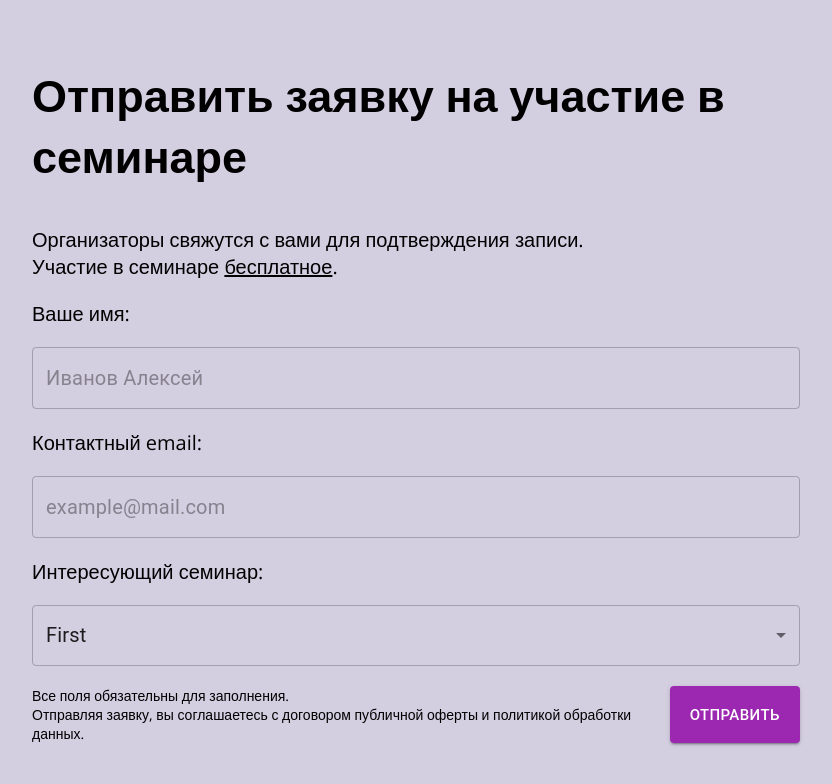
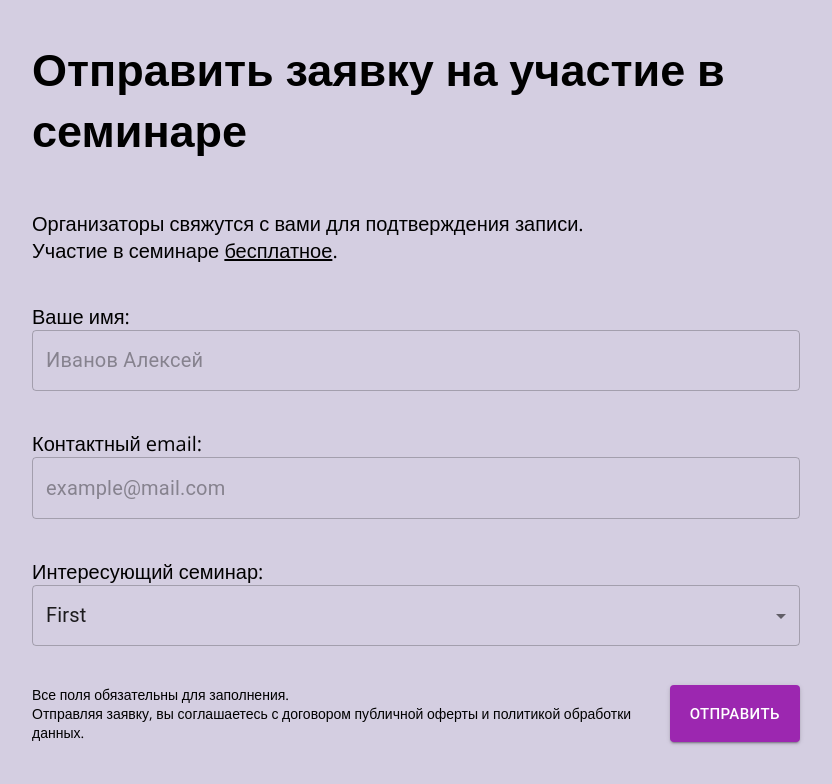
Before and after one commit to V14dik/QmediaTestTask, a React (Create React App) app: page / in a window 1280 px wide. Shown: the top 784 px of the page, without its empty margins (224-1056 px from the left). Built offline with nearby package versions, Linux system fonts and the light colour scheme.

Commit message:
little styles fix

```diff
--- a/src/App.css
+++ b/src/App.css
@@ -1,11 +1,11 @@
 .container {
   width: 100%;
   height: 100%;
-  padding: 5% 20%;
+  padding: 3% 20%;
   text-align: left;
   display: flex;
   flex-direction: column;
-  gap: 40px;
+  gap: 30px;
 }
 
 h1{
@@ -17,9 +17,14 @@ h1{
   text-align: left;
   display: flex;
   flex-direction: column;
-  gap: 20px;
+  justify-content: space-around;
   font-size: 20px;
   font-weight: 400;
+}
+
+.input-container{
+  display: flex;
+  flex-direction: column;
 }
 
 .form-footer{
--- a/src/App.js
+++ b/src/App.js
@@ -24,6 +24,7 @@ function App() {
               Организаторы свяжутся с вами для подтверждения записи.
               <br /> Участие в семинаре <ins>бесплатное</ins>.
             </p>
+            <div className="input-container">
               <label htmlFor="name">Ваше имя:</label>
               <OutlinedInput
                 id={"name"}
@@ -35,6 +36,8 @@ function App() {
                 sx={{ fontSize: "20px" }}
                 onChange={(e) => setUserName(e.target.value)}
               />
+            </div>
+            <div className="input-container">
               <label htmlFor="email">Контактный email:</label>
               <OutlinedInput
                 maxRows={1}
@@ -47,6 +50,8 @@ function App() {
                 sx={{ fontSize: "20px" }}
                 onChange={(e) => setEmail(e.target.value)}
               />
+            </div>
+            <div className="input-container">
               <label>Интересующий семинар:</label>
               <Select
                 value={seminar}
@@ -66,6 +71,8 @@ function App() {
                   </MenuItem>
                 ))}
               </Select>
+            </div>
+
             <div className="form-footer">
               <span className="form-description">
                 Все поля обязательны для заполнения.
```
Lines whose indentation alone changed are shown as unchanged.
